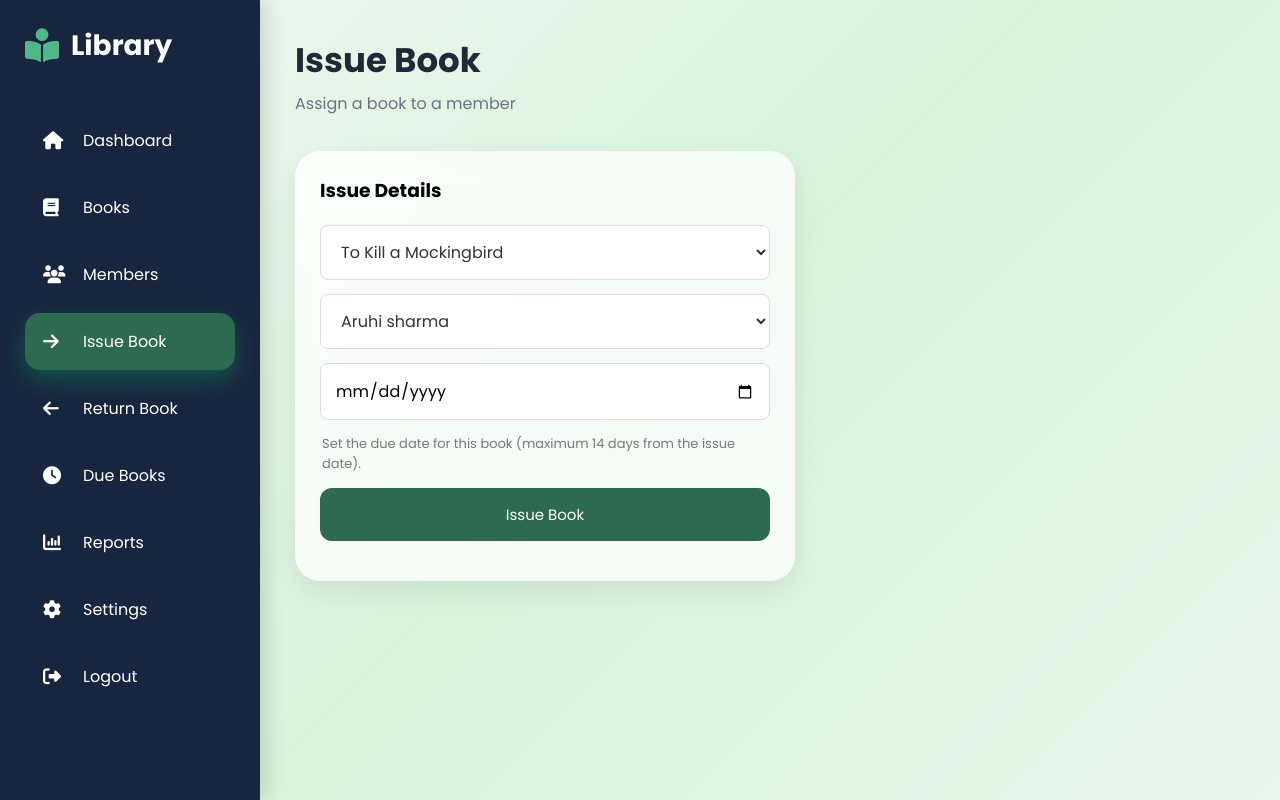
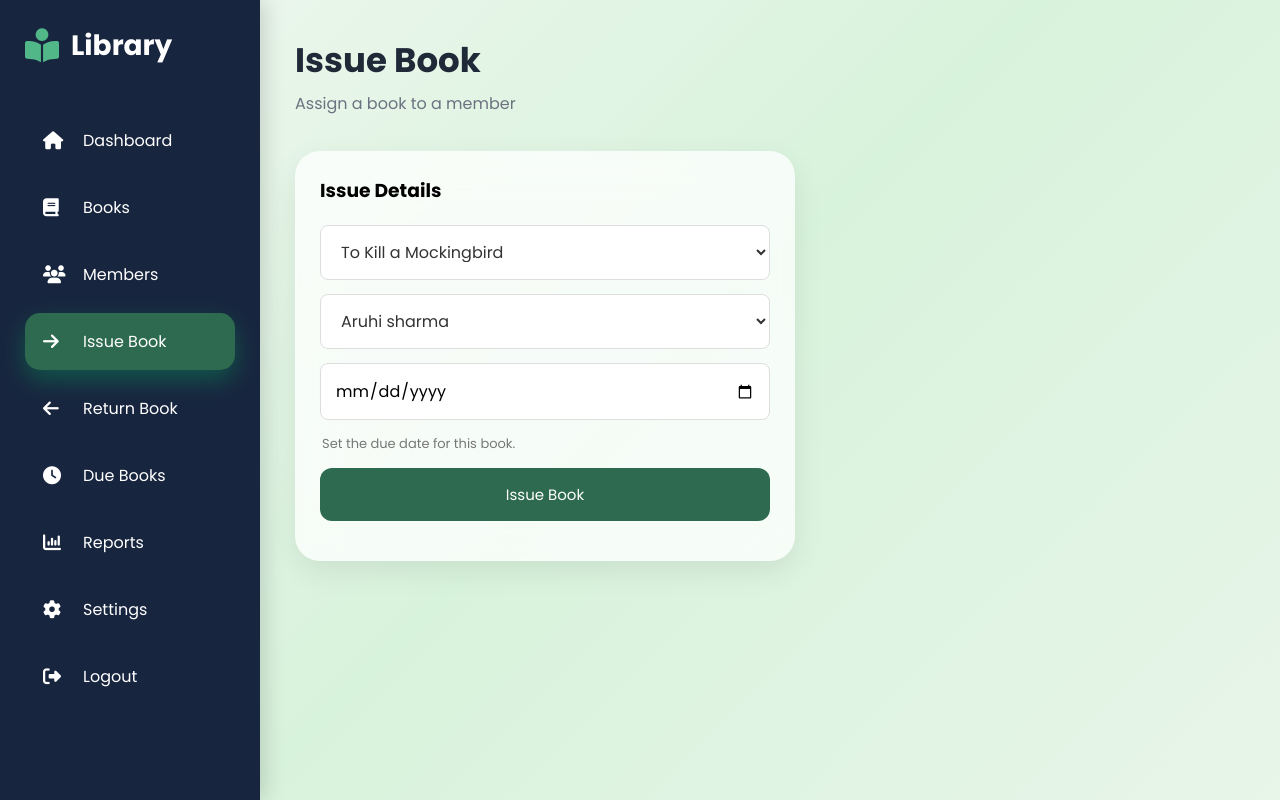
Before and after one commit to prachisingh16647/canopy, a Django app: page /library/issue-book/ in a window 1280 px wide. Run offline with Django 5.2, Linux system fonts and the light colour scheme; a user stored in the database is signed in; data comes from the database, SQL or seed files in the repository; some libraries are stand-ins or nearby versions.

Commit message:
Update issue-book.html

```diff
--- a/templates/issue-book.html
+++ b/templates/issue-book.html
@@ -49,7 +49,7 @@
             <select id="issueBookSelect"></select>
             <select id="issueMemberSelect"></select>
             <input type="date" id="issueDueDate" style="width:100%;padding:14px;margin-bottom:14px;border:1px solid #ddd;border-radius:8px;font-size:16px;">
-            <p style="margin:0 0 14px 2px;font-size:13px;color:#777;"> Set the due date for this book (maximum 14 days from the issue date). </p>
+            <p style="margin:0 0 14px 2px;font-size:13px;color:#777;"> Set the due date for this book. </p>
             <button id="submitIssueBook" style="width:100%;padding:15px;border:none;background:#2d6a4f;color:white;border-radius:12px;font-size:15px;cursor:pointer;">
                 Issue Book
             </button>
```
